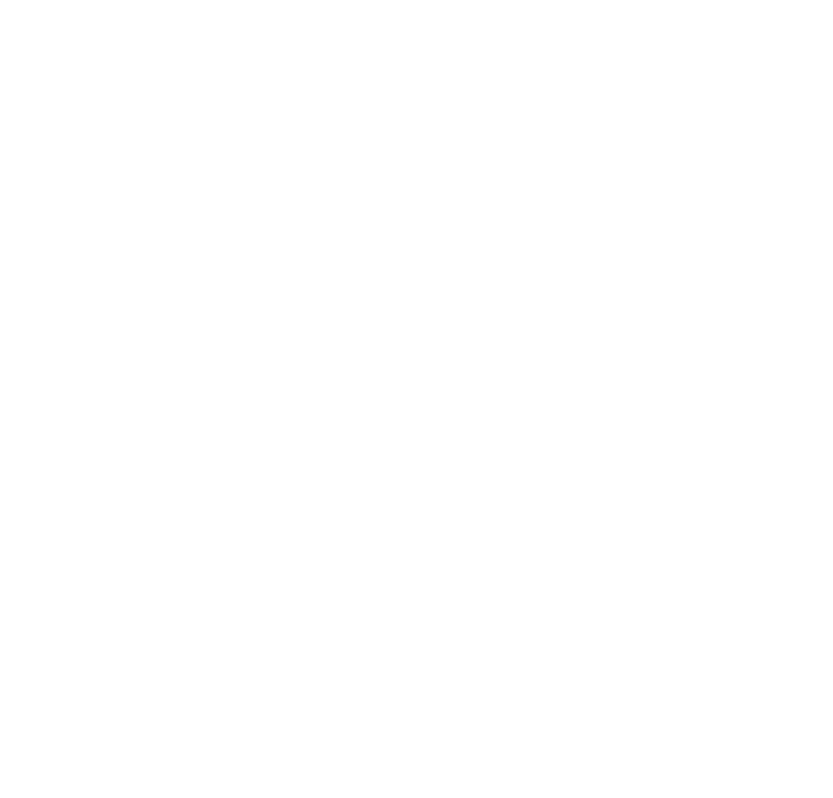
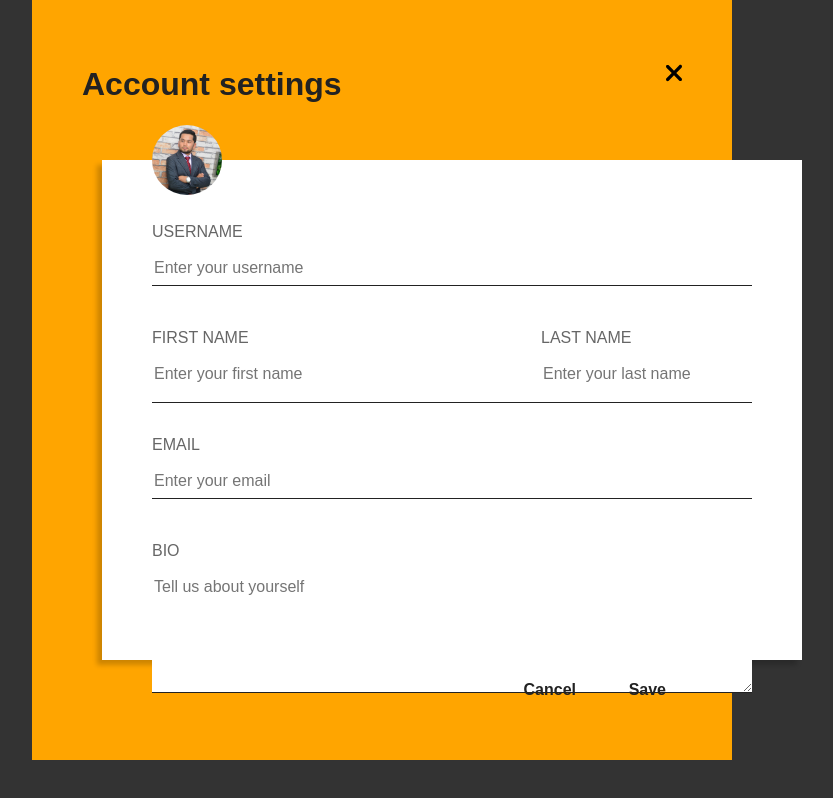
Before and after one commit to Bekzod97-div/Account, a plain HTML site: page index.html in a window 1280 px wide. Shown: the whole page, without its empty margins (258-1091 px from the left). Drawn offline with Linux system fonts and the light colour scheme.

Commit message:
initial commit

```diff
--- a/css/styles.css
+++ b/css/styles.css
@@ -19,7 +19,7 @@ body {
     font-size: 16px;
     font-family: "Arial", sans-serif;
     line-height: 1.5;
-    background-color: #fff;
+    background-color: #333;
     color: #222;
 }
 
@@ -29,15 +29,153 @@ img {
 }
 
 .container {
+    position: relative;
+    display: flex;
+    flex-grow: 1;
+    flex-direction: column;
     width: 100%;
-    max-width: 1200px;
-    padding-left: 50px;
-    padding-right: 50px;
+    max-width: 700px;
+    padding-top: 60px;
+    padding-bottom: 40px;
     margin-left: auto;
     margin-right: auto;
+    margin-bottom: 40px;
+    background-color: orange;
 }
 
 /* Main content */
 .main-content {
     flex-grow: 1;
 }
+/* heading  */
+.heading-box {
+    display: flex;
+    justify-content: space-between;
+    padding-left: 50px;
+    padding-right: 50px;
+}
+.img-exit {
+    display: flex;
+}
+.header-link {
+    margin: 0;
+    padding: 0;
+}
+.header-link:hover {
+   opacity: 0.6;
+}
+
+.heading {
+    margin: 0;
+    padding: 0;
+    display: inline-block;
+    margin-bottom: 60px;
+}
+.user-img {
+    width: 70px;
+    height: 70px;
+    border-radius: 50%;
+    object-fit: cover;
+    position: absolute;
+    bottom: 93%;
+}
+
+/* Form */
+form {
+    width: 100%;
+    max-width: 700px;
+    position: absolute;
+    left: 70px;
+    top: 160px;
+    bottom: 100px;
+    background-color: #fff;
+    padding-left: 50px;
+    padding-right: 50px;
+    padding-top: 60px;
+    padding-bottom: 50px;
+    box-shadow: -5px 5px 5px rgba(0, 0, 0, 0.2);
+}
+/* global styles */
+input, textarea {
+    outline: none;
+    padding-top: 15px;
+    padding-bottom: 8px;
+}
+
+
+/* Input styles */
+.username {
+    width: 100%;
+    display: block;
+    border: 0;
+    border-bottom: 1px solid #222;
+    padding-bottom: 8px;
+    padding-top: 15px;
+    margin-bottom: 30px;
+}
+
+/* Label styles */
+label {
+    display: block;
+    text-transform: uppercase;
+    color: #666;
+    padding-bottom: 10px;
+}
+
+/* Input-box styles */
+.input-box {
+    width: 100%;
+    display: flex;
+    justify-content: space-between;
+    align-items: center;
+    flex-grow: 1;
+    border-bottom: 1px solid #222;
+    margin: 0;
+    padding: 0;
+    margin-bottom: 30px;
+}
+
+/* input_styles */
+.first_name {
+    width: 100%;
+    display: block;
+    border: 0;
+}
+
+/* email styles */
+.email {
+    display: block;
+    width: 100%;
+    border: 0;
+    border-bottom: 1px solid #222;
+    margin-bottom: 30px;
+}
+
+/* bio styles */
+.bio {
+    width: 100%;
+    display: block;
+    min-height: 130px;
+    border: 0;
+    border-bottom: 1px solid #222;
+}
+.btn-box {
+    display: flex;
+    align-items: center;
+}
+.btn {
+    position: absolute;
+    bottom: 60px;
+    right: 60px;
+    color: #222;
+    font-weight: 600;
+    border: 0;
+    background-color: transparent;
+    cursor: pointer;
+}
+.btn.btn:hover {
+    color: #fff;
+}
+.left {
+    margin-right: 90px;
+}
--- a/index.html
+++ b/index.html
@@ -4,13 +4,39 @@
     <meta charset="UTF-8">
     <meta http-equiv="X-UA-Compatible" content="IE=edge">
     <meta name="viewport" content="width=device-width, initial-scale=1.0">
-    <title>Css starter</title>
+    <title>Account</title>
 
     <!-- stylesheet -->
     <link rel="stylesheet" href="./css/normalize.css">
     <link rel="stylesheet" href="./css/styles.css">
 </head>
 <body>
+    <div class="container">
+        <div class="heading-box">
+            <h1 class="heading">Account settings</h1>
+            <a href="#" class="header-link"><img class="img-exit" src="./img/xmark-solid.svg" alt="x-mark" width="16" height="16"></a>
+        </div>
+
+        <!-- Form -->
+        <form action="https://echo.htmlacademy.ru" method="POST">
+            <img class="user-img" src="./img/cv-photo.jpg" alt="user-img" width="70" height="70">
+            <label>Username <input class="username" type="text" name="user_name" id="user_name" placeholder="Enter your username"></label>
+            <div class="input-box">
+                <label>First Name <input class="first_name" type="text" name="first_name" id="first_name" placeholder="Enter your first name"></label>
+
+                <label> Last Name <input class="first_name" type="text" id="last_name" name="last_name" placeholder="Enter your last name"></label>
+            </div>
+            <label> Email <input class="email" type="email" name="email" id="email" placeholder="Enter your email"></label>
+
+            <label> Bio <textarea class="bio" name="bio" id="bio" placeholder="Tell us about yourself"></textarea></label>
+
+        </form>
+
+        <div class="btn-box">
+            <button class="btn left" type="button">Cancel</button>
+            <button class="btn" type="submit">Save</button>
+        </div>
+    </div>
 
     <script src="./js/main.js"></script>
 </body>
```
Also changed, not shown: img/cv-photo.jpg (added), img/xmark-solid.svg (added).
